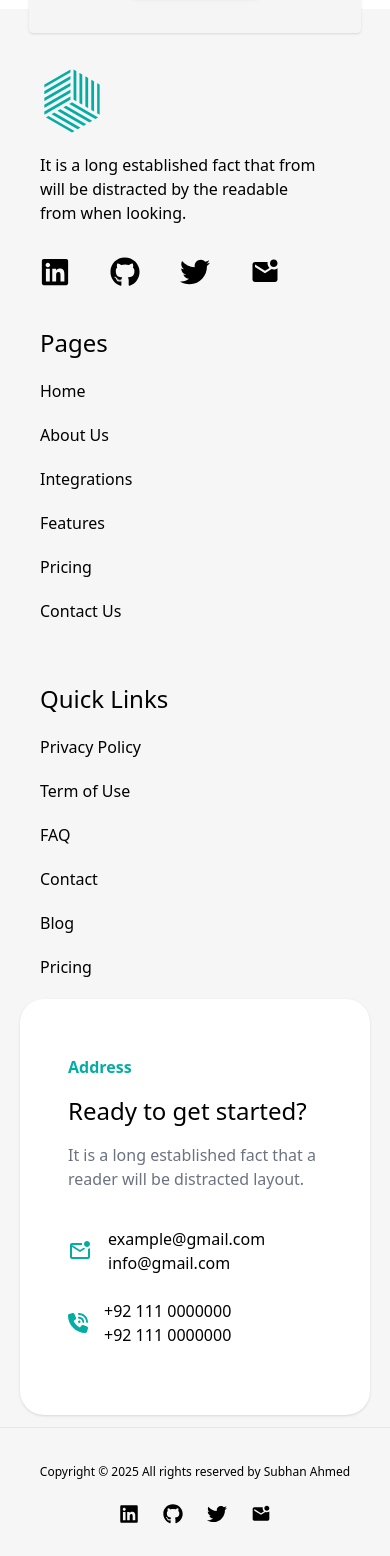
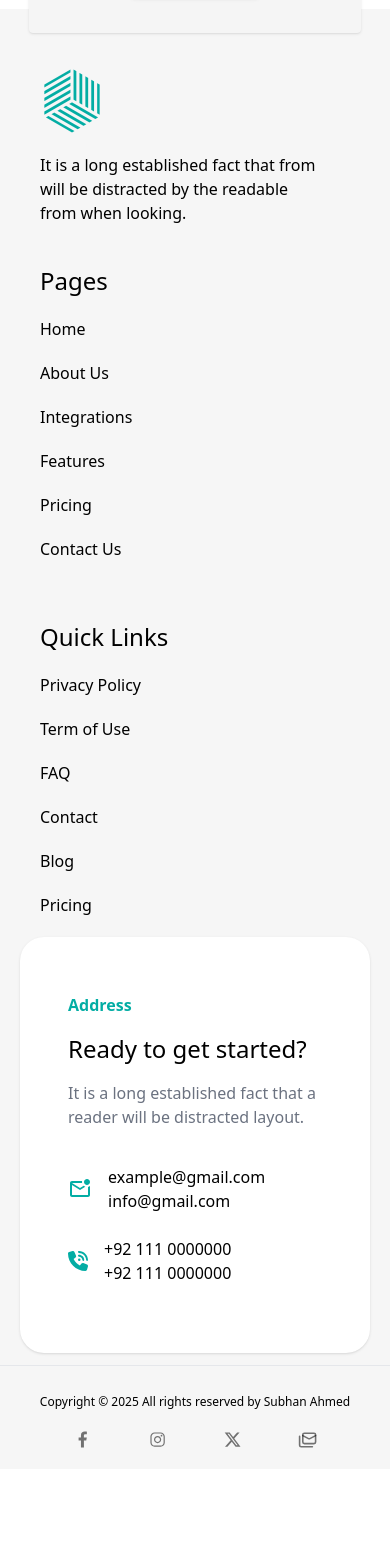
Before and after one commit to subhanrizwan/Ecommerce-Store1, a React (Vite) app: page / in a window 390 px wide. Shown: the part 3674-5230 px from the top of the page. After the commit the page ends 5143 px from the top, so only its background shows below. Built offline with nearby package versions, Linux system fonts and the light colour scheme.

Commit message:
social icons

```diff
--- a/src/components/Footer/footer.jsx
+++ b/src/components/Footer/footer.jsx
@@ -1,11 +1,10 @@
 import { Link } from "react-router";
-import { FaLinkedin,FaGithub,FaTwitter} from "react-icons/fa";
-import { MdMarkEmailUnread } from "react-icons/md";
 import CtaFooter from "../ctaSection";
 import FooterBottom from "./footerBottom";
 import Logo from '../../../assets/images/logo/logo.png';
 import { MdOutlineMarkEmailUnread } from "react-icons/md";
 import { FaPhoneVolume } from "react-icons/fa6";
+import Socialicons from "../SocialIcon/socialicons.jsx";
 
 function Footer() {
   return (
@@ -21,20 +20,29 @@ function Footer() {
                 It is a long established fact that from will be distracted by the readable from when looking.{" "}
               </p>
             </div>
-            <div className="social-icons md:w-72 md:flex flex space-x-10 md:space-x-5 pt-8">
+            {/* <Socialicons /> */}
+            {/* <div className="social-icons md:w-72 md:flex flex space-x-10 md:space-x-2 pt-8">
+              <IconButton className="group">
               <Link>
-                <FaLinkedin className="text-3xl md:text-2xl" />
+                <GrFacebookOption className="text-[1.2rem] group-hover:text-secondary" />
               </Link>
+              </IconButton>
+              <IconButton className="group">
               <Link>
-                <FaGithub className="text-3xl md:text-2xl" />
+                <IoLogoInstagram className="text-[1.2rem] group-hover:text-secondary" />
               </Link>
+              </IconButton>
+              <IconButton className="group">
               <Link>
-                <FaTwitter className="text-3xl md:text-2xl" />
+                <RiTwitterXFill className="text-[1.2rem] group-hover:text-secondary" />
               </Link>
+              </IconButton>
+              <IconButton className="group">
               <Link>
-                <MdMarkEmailUnread className="text-3xl md:text-2xl" />
+                <LuMails className="text-[1.2rem] group-hover:text-secondary" />
               </Link>
-            </div>
+              </IconButton>
+            </div> */}
           </div>
          <div className="step3 menus md:w-[18%] sm:w-[40%] w-[100%] md:h-92 p-5 text-textFooter mb-5">
   <h2 className="text-2xl">Pages</h2>
--- a/src/components/Footer/footerBottom.jsx
+++ b/src/components/Footer/footerBottom.jsx
@@ -1,14 +1,15 @@
 import { Link } from "react-router";
 import { FaLinkedin,FaGithub,FaTwitter} from "react-icons/fa";
 import { MdMarkEmailUnread } from "react-icons/md";
-
+import Socialicons from "../SocialIcon/socialicons";
 function FooterBottom() {
   return (
-<div className="footer-bottom text-xs flex justify-center md:justify-between flex-wrap w-screen text-center bg-cardbg p-5">
+<div className="footer-bottom text-xs flex justify-center md:justify-between flex-wrap w-screen text-center bg-cardbg p-3">
           <p className="mt-1 p-3 md:p-5">
             Copyright © 2025 All rights reserved by Subhan Ahmed
           </p>
-           <div className="social-icons p-3 md:p-5 md:w-72 md:flex flex space-x-6 md:space-x-5">
+          <Socialicons />
+           {/* <div className="social-icons p-3 md:p-5 md:w-72 md:flex flex space-x-6 md:space-x-5">
               <Link>
                 <FaLinkedin className="text-xl md:text-2xl" />
               </Link>
@@ -21,7 +22,7 @@ function FooterBottom() {
               <Link>
                 <MdMarkEmailUnread className="text-xl md:text-2xl" />
               </Link>
-            </div>
+            </div> */}
         </div>  )
 }
 
--- a/src/components/Header/header.jsx
+++ b/src/components/Header/header.jsx
@@ -5,6 +5,8 @@ import { NavLink } from "react-router";
 import CartDrawer from "../CartDrawer/drawer.jsx";
 import SearchModal from "../SearchProducts/search.jsx";
 import Logo from '../../../assets/images/logo/logo.png';
+import { MdFacebook } from "react-icons/md";
+
 import {
   Menu as MenuIcon,
   Close as CloseIcon,
@@ -64,7 +66,7 @@ export default function Header() {
                   }`
                 }
               >
-                Hom
+                Home
                 {/* <KeyboardArrowDownIcon className="ml-1 h-4 w-4" /> */}
               </NavLink>
               <NavLink
--- /dev/null
+++ b/src/components/SocialIcon/socialicons.jsx
@@ -0,0 +1,35 @@
+import { Link } from "react-router";
+
+import { GrFacebookOption } from "react-icons/gr";
+import { IoLogoInstagram } from "react-icons/io";
+import { LuMails } from "react-icons/lu";
+import { RiTwitterXFill } from "react-icons/ri";
+import { IconButton } from "@mui/material";
+
+function Socialicons() {
+  return (
+ <div className="social-icons md:w-72 md:flex flex !items-center justify-center space-x-10 md:space-x-2 pt-0">
+              <IconButton className="group">
+              <Link>
+                <GrFacebookOption className="text-[1.2rem] group-hover:text-secondary" />
+              </Link>
+              </IconButton>
+              <IconButton className="group">
+              <Link>
+                <IoLogoInstagram className="text-[1.2rem] group-hover:text-secondary" />
+              </Link>
+              </IconButton>
+              <IconButton className="group">
+              <Link>
+                <RiTwitterXFill className="text-[1.2rem] group-hover:text-secondary" />
+              </Link>
+              </IconButton>
+              <IconButton className="group">
+              <Link>
+                <LuMails className="text-[1.2rem] group-hover:text-secondary" />
+              </Link>
+              </IconButton>
+            </div>  )
+}
+
+export default Socialicons;
```
